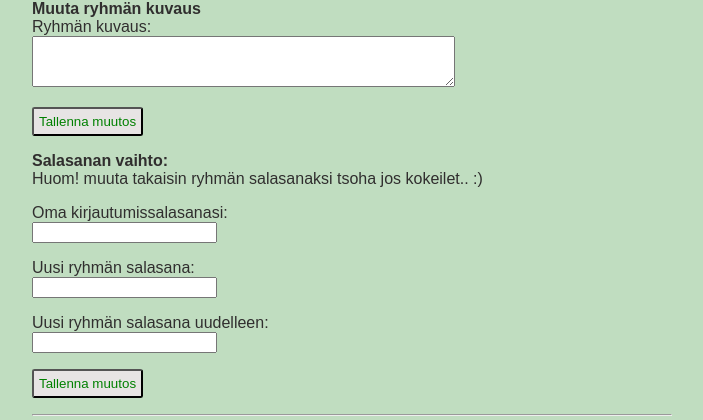
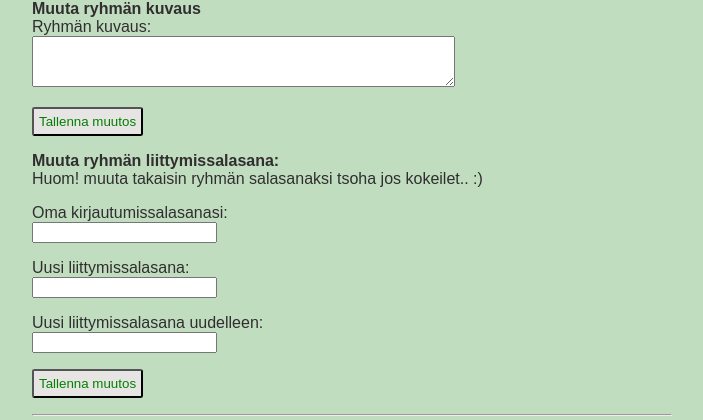
Before and after one commit to minnaRon/scheduler, a Flask app: template templates/settings.html in a window 1280 px wide. Shown: the part 1638-2058 px from the top of the page, without its empty margins (288-991 px from the left). Run offline with Flask 2, Linux system fonts and the light colour scheme; the template is opened without the code that fills it, so the values that code supplies are empty; the visitor is signed in with stand-in values (Sample User, id 1).

Commit message:
Improve HCI password features

```diff
--- a/routes_settings_user.py
+++ b/routes_settings_user.py
@@ -48,9 +48,9 @@ def change_password():
     user_id = session["user_id"]
     changing_password = [request.form["old_password"], request.form["new_password1"], request.form["new_password2"]]
     if not users.check_password(user_id, changing_password[0]):
-        return render_template("error.html", message="Vanha salasana meni väärin, tarkista salasana")
+        return render_template("error.html", message="Vanha salasana meni väärin tai oli tyhjä, tarkista salasana")
     if subfunctions.check_password(changing_password[1], changing_password[2]) != "ok":
-            return render_template("error.html", message=("Uusi salasana:",subfunctions.check_password(changing_password[1],changing_password[2])))
+            return render_template("error.html", message=subfunctions.check_password(changing_password[1],changing_password[2]))
     if not users.change_password(user_id, changing_password[1]):
         return render_template("error.html", message="Uuden salasanan rekisteröinti ei onnistunut")
     return redirect("/settings")
--- a/templates/settings.html
+++ b/templates/settings.html
@@ -192,14 +192,14 @@ Ryhmän kuvaus: <br><textarea name ="group_description" rows="3" cols="50" maxle
 </form>
 <!--A------------------------------------------------------------------->
 <form action="/settings/change_group_password" method="POST">
-<b>Salasanan vaihto:</b><br>
+<b>Muuta ryhmän liittymissalasana:</b><br>
 Huom! muuta takaisin ryhmän salasanaksi tsoha jos kokeilet.. :)
 <p>
 Oma kirjautumissalasanasi:<br><input type="password" name="own_password">
 <p>
-Uusi ryhmän salasana:<br><input type="password" name="new_password1">
+Uusi liittymissalasana:<br><input type="password" name="new_password1">
 <p>
-Uusi ryhmän salasana uudelleen: <br><input type="password" name="new_password2">
+Uusi liittymissalasana uudelleen: <br><input type="password" name="new_password2">
 <input type="hidden" name="csrf_token" value="{{session.csrf_token}}">
 <p>
 <input class="button" type="submit" value="Tallenna muutos">
```
